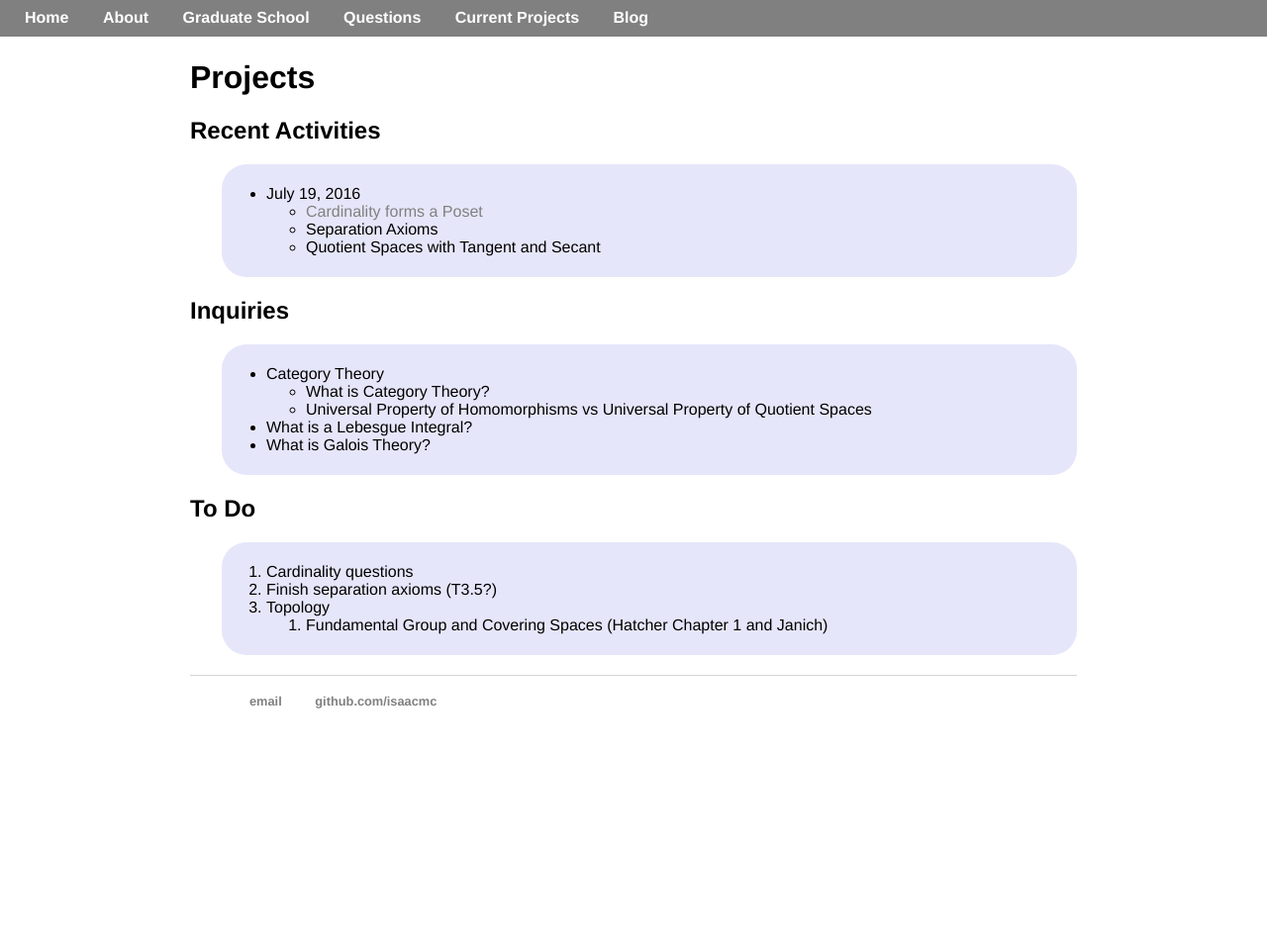
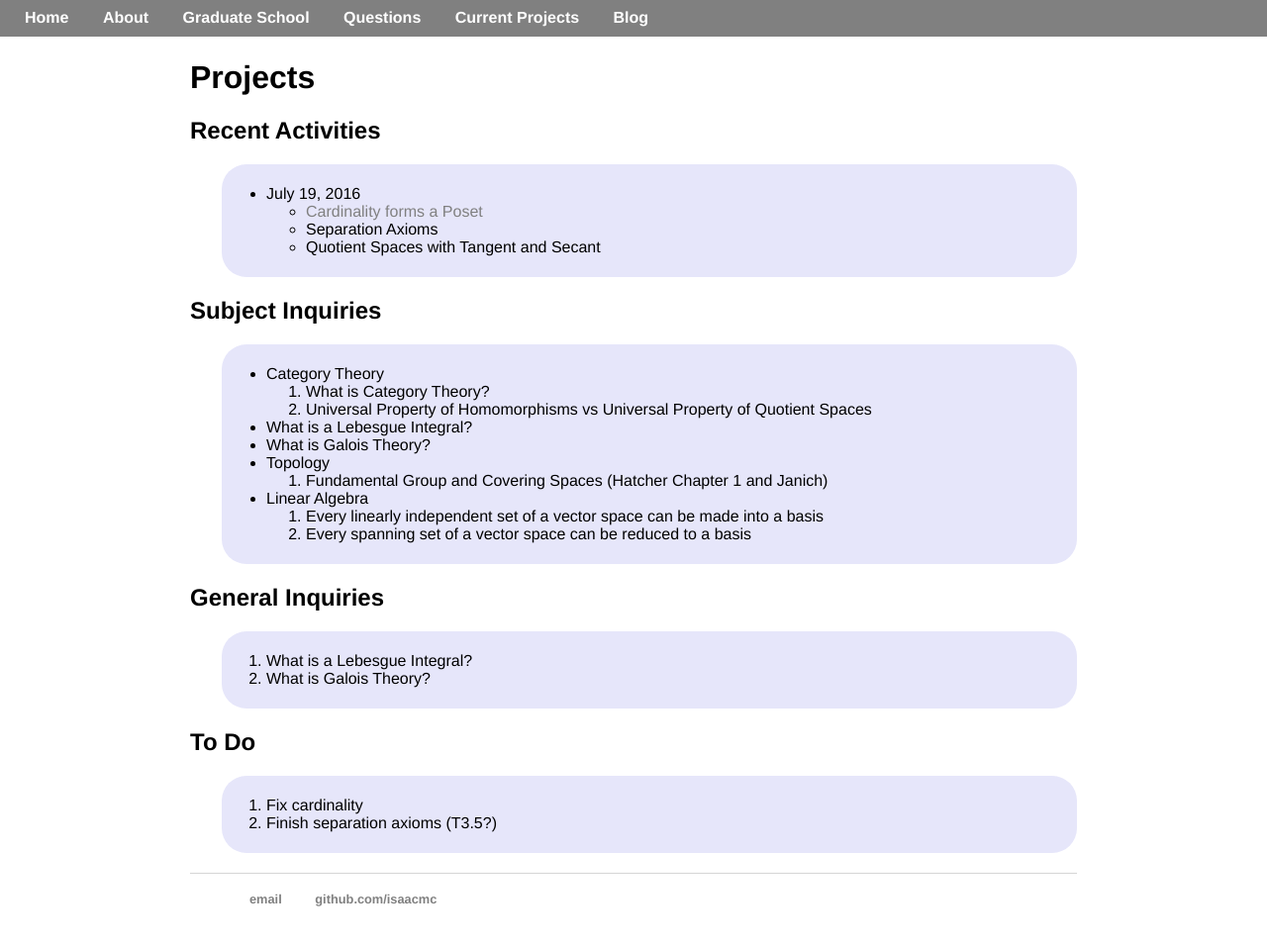
Before and after one commit to isundberg/isaacmc.github.io, a Jekyll site: the page built from projects/index.html, in a window 1280 px wide and 993 px high. Shown: the top 955 px of the window at 99% size. Built offline with Jekyll 4.4.1, drawn with Linux system fonts in a browser that asks for light colours.

Commit message:
Update index.html

```diff
--- a/projects/index.html
+++ b/projects/index.html
@@ -17,30 +17,45 @@ title: Projects
 		</ul>
 	</div>
 
-	<h2 id="project-title">Inquiries</h2>
+	<h2 id="project-title">Subject Inquiries</h2>
 	<div id="project">
 		<ul>
-		  <li>Category Theory</li>
-		    <ul>
-		      <li>What is Category Theory?</li>
-		      <li>Universal Property of Homomorphisms vs Universal Property of Quotient Spaces</li>
-		    </ul>
-		  <li>What is a Lebesgue Integral?</li>
-		  <li>What is Galois Theory?</li>
+		<li>Category Theory
+			<ol>
+			<li>What is Category Theory?</li>
+			<li>Universal Property of Homomorphisms vs Universal Property of Quotient Spaces</li>
+			</ol>
+		</li>
+		<li>What is a Lebesgue Integral?</li>
+		<li>What is Galois Theory?</li>
+		<li>Topology
+			<ol>
+			<li>Fundamental Group and Covering Spaces (Hatcher Chapter 1 and Janich)</li>
+			</ol>
+		</li>
+		<li>Linear Algebra
+			<ol>
+			<li>Every linearly independent set of a vector space can be made into a basis</li>
+			<li>Every spanning set of a vector space can be reduced to a basis</li>
+			</ol>
+		</li>
 		</ul>
+	</div>
+
+	<h2 id="project-title">General Inquiries</h2>
+	<div id="project">
+		<ol>
+		<li>What is a Lebesgue Integral?</li>
+		<li>What is Galois Theory?</li>
+		</ol>
 	</div>
 
 
 	<h2 id="project-title">To Do</h2>
 	<div id="project">
 		<ol>
-			<li>Cardinality questions</li>
+			<li>Fix cardinality</li>
 			<li>Finish separation axioms (T3.5?)</li>
-			<li>Topology
-				<ol>
-					<li>Fundamental Group and Covering Spaces (Hatcher Chapter 1 and Janich)</li>
-				</ol>
-			</li>
 		</ol>
 	</div>
 
```
